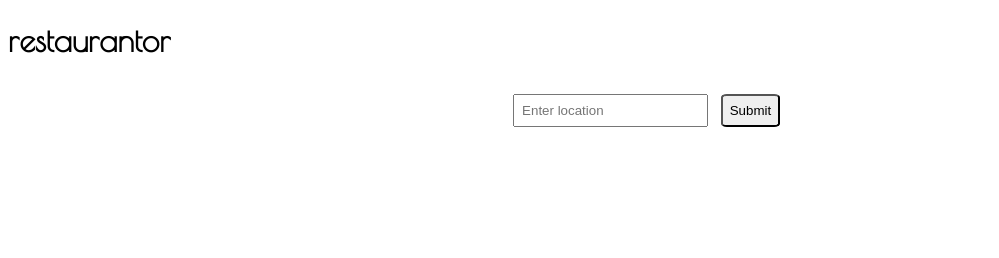
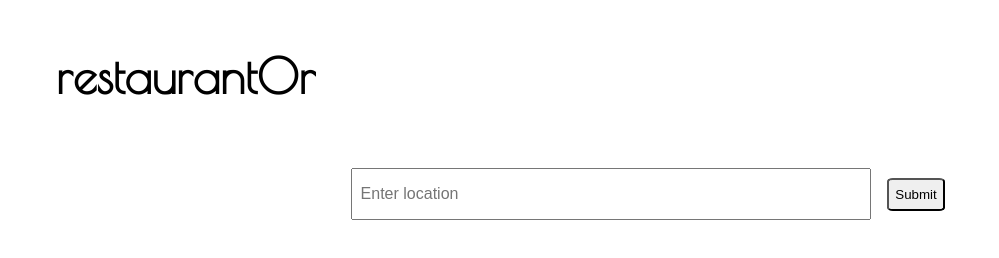
Before and after one commit to maggiejgray/restaurantoor, a React app: page / in a window 1280 px wide. Shown: the whole page, without its empty margins (0-999 px from the left). Built offline with nearby package versions, Linux system fonts and the light colour scheme.

Commit message:
minor style changes and bug fixes

```diff
--- a/server/index.js
+++ b/server/index.js
@@ -19,7 +19,7 @@ app.get('/location', (req, res) => {
   .catch((err) => {
     console.error('Error getting location in server:', err);
   })
-})
+});
 
 
 app.get('/restaurants', (req, res) => {
@@ -30,7 +30,7 @@ app.get('/restaurants', (req, res) => {
   .catch((err) => {
     console.error('Error getting restaurants in server:', err)
   })
-})
+});
 
 app.get('/restaurantDetails', (req, res) => {
   axios.get(`https://maps.googleapis.com/maps/api/place/details/json?place_id=${req.query.placeID}&fields=name,formatted_address,opening_hours,website,price_level,rating,formatted_phone_number&key=${process.env.GOOGLE_API_KEY}`)
@@ -40,7 +40,7 @@ app.get('/restaurantDetails', (req, res) => {
   .catch((err) => {
     console.error('Error getting restaurants in server:', err)
   })
-})
+});
 
 app.get('*', (req,res) =>{
   res.sendFile(path.join(__dirname+'/../dist/index.html'));
--- a/src/components/App.js
+++ b/src/components/App.js
@@ -24,6 +24,7 @@ class App extends React.Component {
     this.handleLocationSubmit = this.handleLocationSubmit.bind(this);
     this.handleKeywordSubmit = this.handleKeywordSubmit.bind(this);
     this.selectItem = this.selectItem.bind(this);
+    this.makeDecision = this.makeDecision.bind(this);
   }
 
   handleLocationChange(e) {
@@ -102,8 +103,43 @@ class App extends React.Component {
       })
   }
 
-  makeDecision() {
+  makeDecision(e) {
+    e.preventDefault();
+
+    // declare variable to decide length of animation (random between 7 and 15)
+    // let animationTime = getRandomInt(5, 15);
+
+    // function getRandomInt(min, max) {
+    //   min = Math.ceil(min);
+    //   max = Math.floor(max);
+    //   return Math.floor(Math.random() * (max - min)) + min; //The maximum is exclusive and the minimum is inclusive
+    // }
+
+    let increment = 200;
+
+    // FIX THIS TERRIBLE TIME COMPLEXITY WHEN TIME ALLOWS!!!
+    while (200 <= increment <= 2000) {
+      for (let i = 0; i < this.state.selected.length; i++) {
+
+        // for (let j = 0; j !== i && j < this.state.selected.length; j++) {
+        //   console.log('!!!!!!!!!', document.getElementsByClassName('stackText'));
+        //   document.getElementsByClassName('stackText').style.display = none;
+        // }
+
+        console.log('!!!', document.getElementById(this.state.selected[i]));
+        document.getElementById(this.state.selected[i]).style.display = 'inline';
+
+        setTimeout(() => {}, increment);
+      }
+
+      increment = increment + 200;
+    }
+
+    // get currently displayed element and pop up modal
     // iterate through selected at slowing speeds for x amount of seconds
+
+    //   change style of <p> of all of elements other than current to display: none
+
 
     // on decision, use key/placeID to getRestaurantDetails()
   }
@@ -121,7 +157,7 @@ class App extends React.Component {
   render() {
     return (
       <div id='body'>
-        <h1>restaurantor</h1>
+        <h1>restaurantOr</h1>
         { this.state.currentPage === 'landing' ?
         <div id='landingContainer'>
           <Search id={'location'} onChange={this.handleLocationChange} onClick={this.handleLocationSubmit}/>
@@ -130,7 +166,7 @@ class App extends React.Component {
         <div id='decisionContainer'>
           <Search id={'keyword'} onChange={this.handleKeywordChange} onClick={this.handleKeywordSubmit}/>
           <CheckList restaurants={this.state.restaurants} selectItem={this.selectItem}/>
-          <Stack selected={this.state.selected}/>
+          {this.state.selected.length ? <Stack selected={this.state.selected} onClick={this.makeDecision}/> : null}
         </div>
         }
       </div>
--- a/src/components/Search.js
+++ b/src/components/Search.js
@@ -3,8 +3,8 @@ import React from 'react';
 const Search = (props) => {
   return (
     <form id={`${props.id}Form`}>
-      <input class='inputBox' type='text' placeholder={`Enter ${props.id}`} onChange={(e) => props.onChange(e)}></input>
-      <input class='submitButton' type='submit' value='Submit' onClick={(e) => {props.onClick(e)}}></input>
+      <input className='inputBox' type='text' placeholder={`Enter ${props.id}`} onChange={(e) => props.onChange(e)}></input>
+      <input className='submitButton' type='submit' value='Submit' onClick={(e) => {props.onClick(e)}}></input>
     </form>
   )
 };
--- a/src/components/Stack.js
+++ b/src/components/Stack.js
@@ -1,16 +1,74 @@
 import React from 'react';
 import StackItem from './StackItem';
 
-const Stack = (props) => {
+class Stack extends React.Component {
+  constructor(props)  {
+    super(props);
+
+    this.state = {
+
+    }
+  }
+
+  // set all but one to display: none
+  // iterate through which is showing
+  // start loop fast and make it slower
+  // set animation length
+  // whichever is diplayed at that time, display modal
+
+  makeDecision(e) {
+    e.preventDefault();
+
+    // declare variable to decide length of animation (random between 7 and 15)
+    // let animationTime = getRandomInt(5, 15);
+
+    // function getRandomInt(min, max) {
+    //   min = Math.ceil(min);
+    //   max = Math.floor(max);
+    //   return Math.floor(Math.random() * (max - min)) + min; //The maximum is exclusive and the minimum is inclusive
+    // }
+
+    let increment = 200;
+
+    // FIX THIS TERRIBLE TIME COMPLEXITY WHEN TIME ALLOWS!!!
+    while (200 <= increment <= 2000) {
+      for (let i = 0; i < this.state.selected.length; i++) {
+
+        // for (let j = 0; j !== i && j < this.state.selected.length; j++) {
+        //   console.log('!!!!!!!!!', document.getElementsByClassName('stackText'));
+        //   document.getElementsByClassName('stackText').style.display = none;
+        // }
+
+        console.log('!!!', document.getElementById(this.state.selected[i]));
+        document.getElementById(this.state.selected[i]).style.display = 'inline';
+
+        setTimeout(() => {}, increment);
+      }
+
+      increment = increment + 200;
+    }
+
+    // get currently displayed element and pop up modal
+    // iterate through selected at slowing speeds for x amount of seconds
+
+    //   change style of <p> of all of elements other than current to display: none
+
+
+    // on decision, use key/placeID to getRestaurantDetails()
+  }
+
+  render() {
     return (
       <div id='stack'>
-      {props.selected.map((item) => {
+        {this.props.selected.map((item, index) => {
           return (
-          <StackItem item={item} key={item}/>
+            <StackItem item={item} key={item} listId={item}/>
           )
         })}
+        <button onClick={(e) => {this.props.onClick(e)}}>Decide!</button>
       </div>
     )
-};
+  }
+}
 
 export default Stack;
--- a/src/components/StackItem.js
+++ b/src/components/StackItem.js
@@ -2,8 +2,8 @@ import React from 'react';
 
 const StackItem = (props) => {
   return (
-    <div class='stackItem'>
-      <p class='stackText'>{props.item}</p>
+    <div className='stackItem'>
+      <p className='stackText' id={props.listId}>{props.item}</p>
     </div>
   )
 };
--- a/src/styles.css
+++ b/src/styles.css
@@ -5,10 +5,13 @@
 
 body, html {
   height: 100%;
+  font-family: 'Poiret One';
+  font-size: 1rem;
 }
 
 h1 {
-  font-family: 'Poiret One';
+  font-size: 3rem;
+  margin: 1em;
 }
 
 #landingContainer {
@@ -23,6 +26,9 @@ h1 {
 
 .inputBox {
   margin: 1em;
+  font-size: 1rem;
+  width: 500px;
+  height: 2em;
 }
 
 .submitButton {
@@ -40,8 +46,8 @@ h1 {
 }
 
 .stackItem {
-  width: 300px;
-  height: 3em;
+  width: 500px;
+  height: auto;
   background: black;
   color: white;
   text-align: center;
@@ -50,3 +56,11 @@ h1 {
 .stackText {
   vertical-align: middle;
 }
+
+label, p {
+  font-size: 2rem;
+}
+
+p {
+  padding: 5px;
+}
```
Lines whose indentation alone changed are shown as unchanged.
